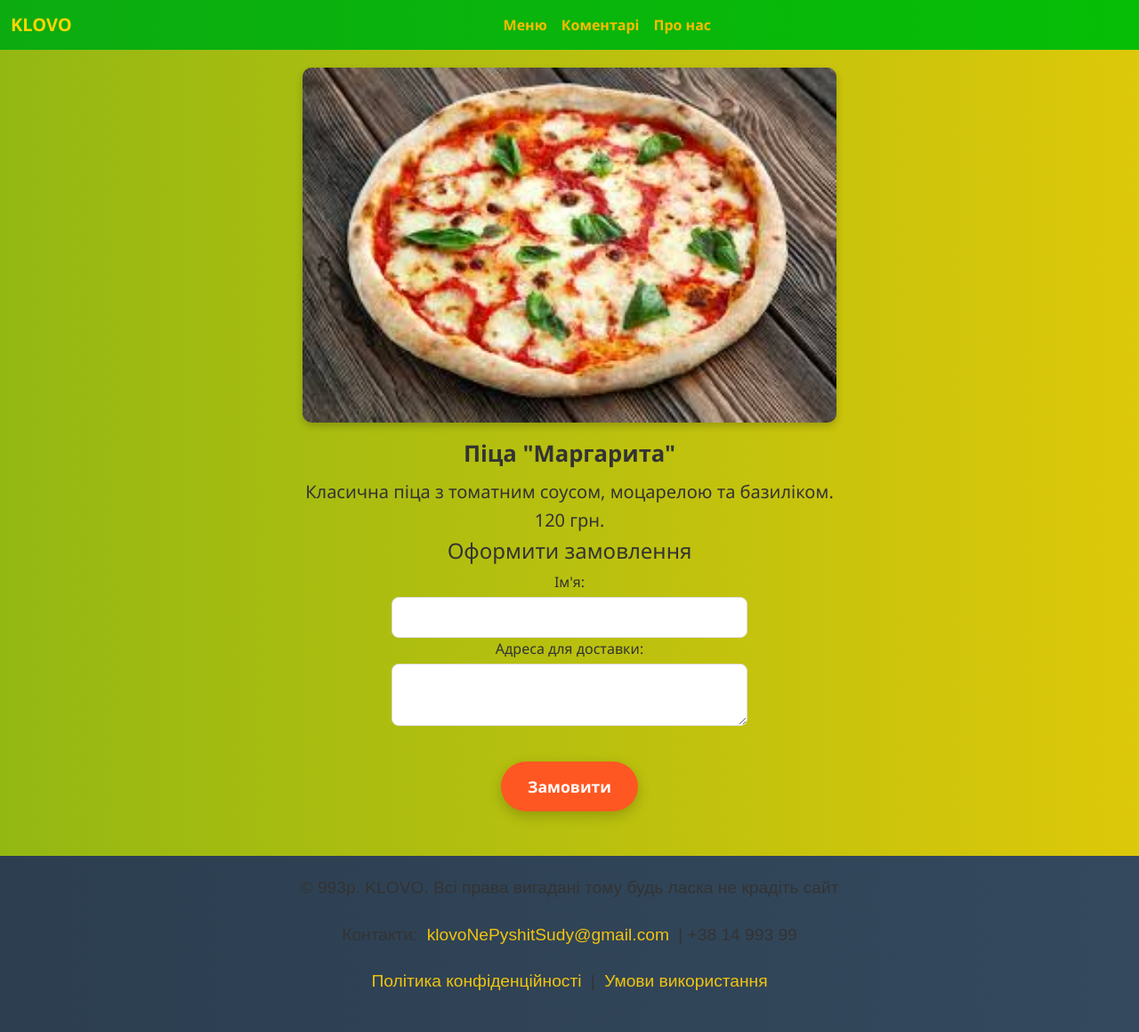
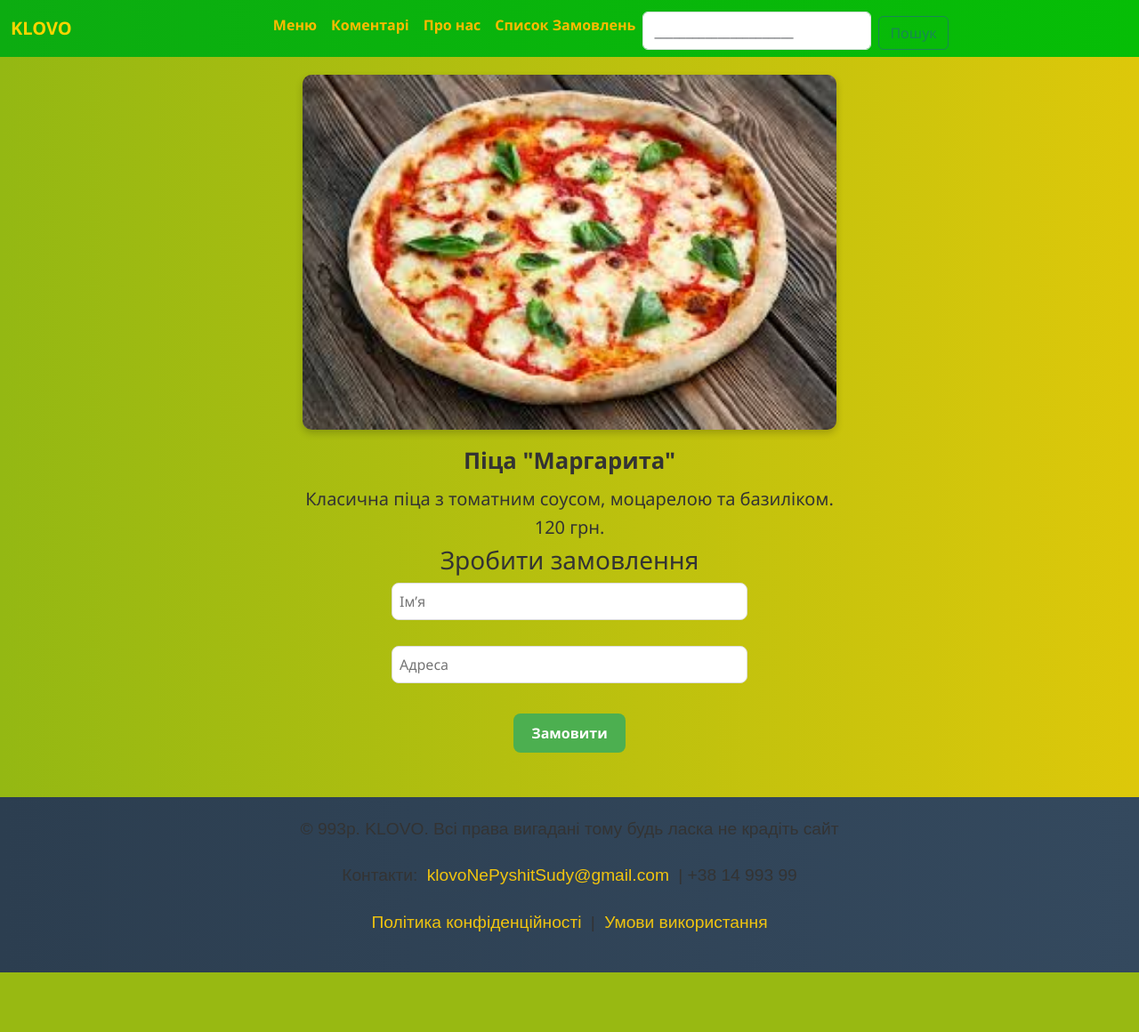
Before and after one commit to maxmm-cyber/Klovo, a Flask app: page /article/1 in a window 1280 px wide. Shown: the whole page at 89% size. After the commit the page ends 1093 px from the top, so only its background shows below. Run offline with Flask 3, Linux system fonts and the light colour scheme; data comes from the database, SQL or seed files in the repository.

Commit message:
search+orders

```diff
--- a/app.py
+++ b/app.py
@@ -32,6 +32,11 @@ def about():
 @app.route("/alert")
 def alert():
     return render_template("alert.html")
+@app.route("/search")
+def search():
+    query = request.args.get('query',"")
+    articles = search_articles(query)
+    return render_template("search.html",articles=articles)
 
 
 
@@ -60,6 +65,19 @@ def comms():
 
     return render_template('comms.html', comments=comments)
 
+
+def insert_order(name, address):
+    with sqlite3.connect(DB) as conn:
+        cursor = conn.cursor()
+        cursor.execute("INSERT INTO orders (name, address) VALUES (?, ?)", (name, address))
+        conn.commit()
+
+def get_all_orders():
+    with sqlite3.connect(DB) as conn:
+        cursor = conn.cursor()
+        cursor.execute("SELECT name, address FROM orders")
+        return cursor.fetchall()
+
 @app.route('/delete/<int:comment_id>', methods=['POST'])
 def delete_comment(comment_id):
     with sqlite3.connect(DB) as conn:
@@ -72,6 +90,20 @@ def article_page(menu_id):
     article = get_article(menu_id)
     return render_template("article_page.html", article=article)
 
+@app.route('/submit_order', methods=['POST'])
+def submit_order():
+    name = request.form.get('name')
+    address = request.form.get('address')
+    insert_order(name, address)
+    return redirect('/orders')
+
+@app.route('/orders')
+def orders():
+    all_orders = get_all_orders()
+    return render_template('orders.html', orders=all_orders)
+
+
+
 
 
 
--- a/sql_scripts.py
+++ b/sql_scripts.py
@@ -16,3 +16,12 @@ def get_article(menu_id):
     article = cursor.fetchone()
     conn.close()
     return article
+
+def search_articles(search_query):
+    conn = sqlite3.connect("blog.db")
+    cursor = conn.cursor()
+
+    cursor.execute("SELECT * FROM menu WHERE title LIKE ?",['%'+search_query+'%'])
+    articles = cursor.fetchall()
+    conn.close()
+    return articles
--- a/static/style.css
+++ b/static/style.css
@@ -557,3 +557,26 @@ h1{
   color: #0051ff;
 
 }
+.form-container {
+  display: flex;
+  justify-content: center;
+  align-items: center;
+  min-height: 100vh; /* мінімальна висота контейнера */
+}
+
+.form-wrapper {
+  padding: 20px;
+  background-color: white;
+  border-radius: 8px;
+  box-shadow: 0 4px 10px rgba(0, 0, 0, 0.1);
+}
+
+input, textarea {
+  width: 100%;
+  padding: 8px;
+  box-sizing: border-box;
+}
+
+button {
+  padding: 10px 20px;
+}
--- a/templates/article_page.html
+++ b/templates/article_page.html
@@ -10,17 +10,14 @@
 
 
 
-        <h4>Оформити замовлення</h4>
-        <form method="POST">
-            <label for="customer_name">Ім'я:</label>
-            <input type="text" id="customer_name" name="customer_name" required>
 
-            <label for="delivery_address">Адреса для доставки:</label>
-            <textarea id="delivery_address" name="delivery_address" required></textarea>
+    <h3>Зробити замовлення</h3>
 
-            <a href="{{ url_for('alert') }}" class="order-button">Замовити</a>
-        </form>
-
+    <form action="/submit_order" method="POST">
+        <input name="name" placeholder="Ім’я" required><br>
+        <input name="address" placeholder="Адреса" required><br>
+        <button type="submit">Замовити</button>
+    </form>
 
 
 
--- a/templates/base.html
+++ b/templates/base.html
@@ -36,7 +36,15 @@
               <li class="nav-item">
                 <a class="nav-link" href="{{ url_for('about') }}">Про нас</a>
               </li>
+              <li class="nav-item">
+                <a class="nav-link" href="{{ url_for('orders') }}">Список Замовлень</a>
+              </li>
+              <form action="{{url_for('search')}}" class="d-flex" role="search">
+                <input required name="query" class="form-control me-2" type="search" placeholder="______________________" aria-label="Search">
+                <button class="btn btn-outline-success" type="submit">Пошук</button>
             </ul>
+            </ul>
+
 
 
             </form>
--- a/templates/index.html
+++ b/templates/index.html
@@ -36,7 +36,13 @@
               <li class="nav-item">
                 <a class="nav-link" href="{{ url_for('about') }}">Про нас</a>
               </li>
+              <li class="nav-item">
+                <a class="nav-link" href="{{ url_for('orders') }}">Список Замовлень</a>
+              </li>
             </ul>
+            <form action="{{url_for('search')}}" class="d-flex" role="search">
+              <input required name="query" class="form-control me-2" type="search" placeholder="______________________" aria-label="Search">
+              <button class="btn btn-outline-success" type="submit">Пошук</button>
 
 
             </form>
--- a/templates/menu.html
+++ b/templates/menu.html
@@ -35,6 +35,12 @@
                     <li class="nav-item">
                         <a class="nav-link" href="{{ url_for('about') }}">Про нас</a>
                     </li>
+                    <li class="nav-item">
+                        <a class="nav-link" href="{{ url_for('orders') }}">Список Замовлень</a>
+                      </li>
+                      <form action="{{url_for('search')}}" class="d-flex" role="search">
+                        <input required name="query" class="form-control me-2" type="search" placeholder="______________________" aria-label="Search">
+                        <button class="btn btn-outline-success" type="submit">Пошук</button>
 
 
                 </ul>
--- a/templates/polityka.html
+++ b/templates/polityka.html
@@ -36,6 +36,12 @@
               <li class="nav-item">
                 <a class="nav-link" href="{{ url_for('about') }}">Про нас</a>
             </li>
+            <li class="nav-item">
+              <a class="nav-link" href="{{ url_for('orders') }}">Список Замовлень</a>
+            </li>
+            <form action="{{url_for('search')}}" class="d-flex" role="search">
+              <input required name="query" class="form-control me-2" type="search" placeholder="______________________" aria-label="Search">
+              <button class="btn btn-outline-success" type="submit">Пошук</button>
             </ul>
 
 
```
Also changed, not shown: templates/about.html (+6 -1 lines), templates/comms.html (+7 -0 lines), templates/orders.html (added, +15 -0 lines), templates/search.html (added, +24 -0 lines), blog.db, instance/blog.db, 1 other file.
